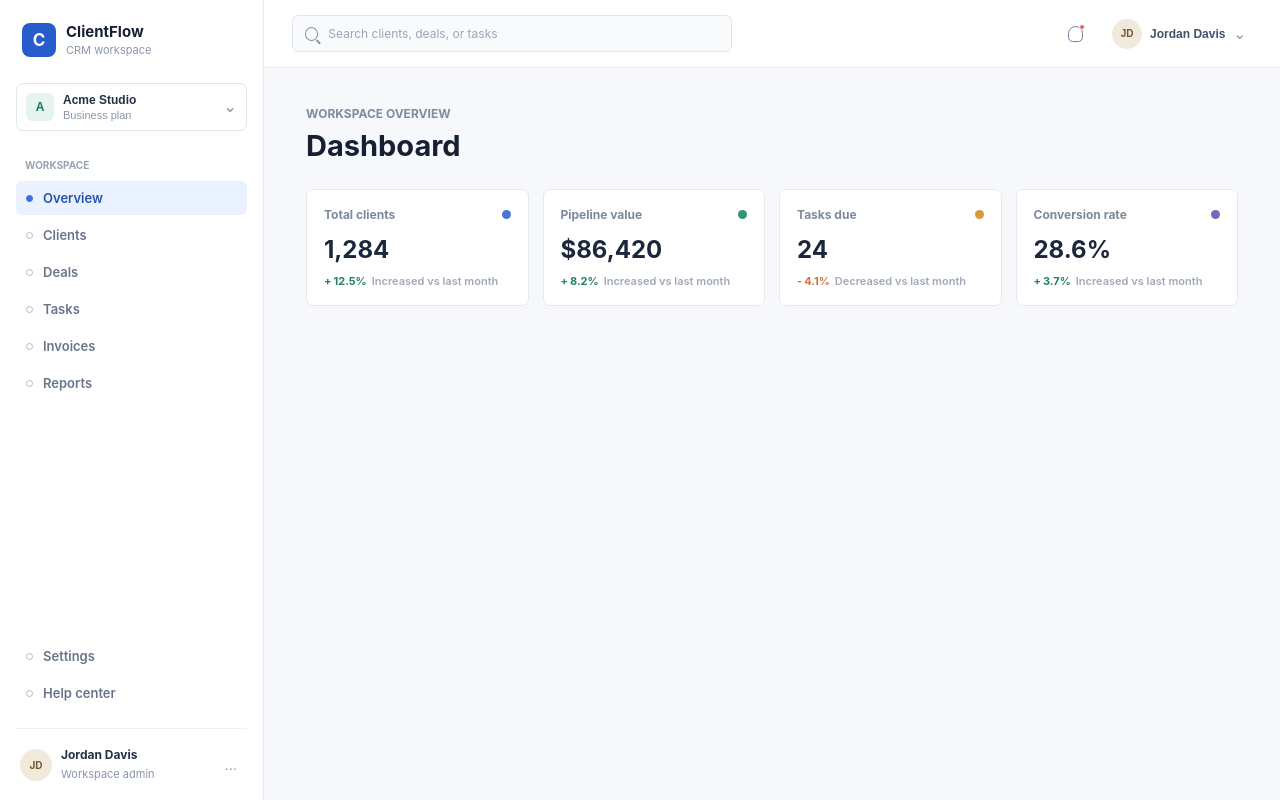
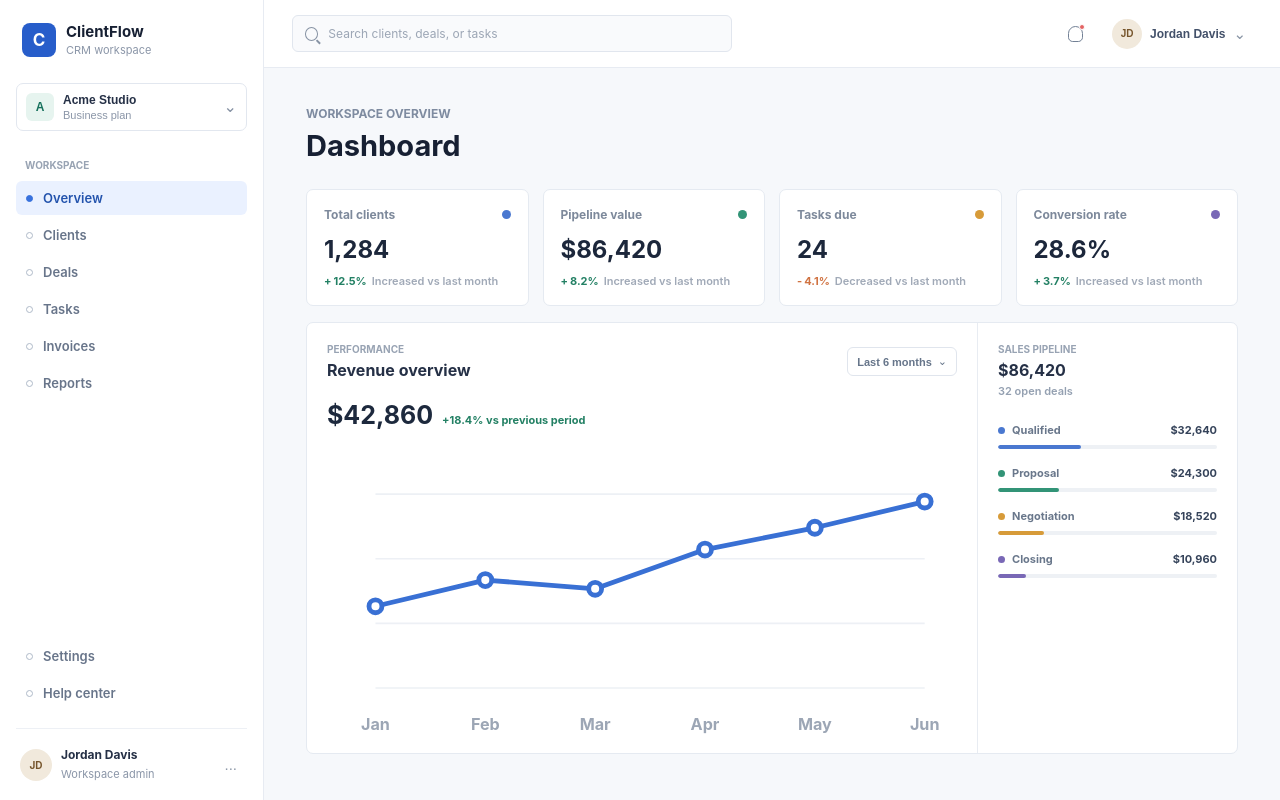
Before and after one commit to 13sanni/ClientFlowCRM, a React (Vite) app in the folder clientflow-crm/: page / in a window 1280 px wide. Built offline with nearby package versions, Linux system fonts and the light colour scheme.

Commit message:
Add RevenueOverview component and integrate it into the main application

```diff
--- a/clientflow-crm/src/App.css
+++ b/clientflow-crm/src/App.css
@@ -146,6 +146,200 @@
   margin-left: 3px;
   color: #a0a9b7;
   font-weight: 600;
+}
+
+.revenue-panel {
+  display: grid;
+  grid-template-columns: minmax(0, 1fr) 260px;
+  margin-top: 16px;
+  border: 1px solid #e5eaf1;
+  border-radius: 7px;
+  background: #ffffff;
+}
+
+.revenue-panel__chart {
+  min-width: 0;
+  padding: 20px 20px 10px;
+}
+
+.panel-heading,
+.pipeline-stage__details {
+  display: flex;
+  align-items: center;
+  justify-content: space-between;
+  gap: 12px;
+}
+
+.panel-heading p,
+.panel-heading h2,
+.revenue-panel__summary p,
+.pipeline-summary p,
+.pipeline-summary h2,
+.pipeline-stage p {
+  margin: 0;
+}
+
+.panel-heading__eyebrow {
+  color: #98a3b3;
+  font-size: 10px;
+  font-weight: 700;
+  letter-spacing: 0;
+  text-transform: uppercase;
+}
+
+.panel-heading h2,
+.pipeline-summary h2 {
+  margin-top: 5px;
+  color: #253046;
+  font-size: 16px;
+  font-weight: 700;
+  letter-spacing: 0;
+}
+
+.panel-heading__filter {
+  display: flex;
+  align-items: center;
+  gap: 6px;
+  border: 1px solid #e0e5ed;
+  border-radius: 6px;
+  background: #ffffff;
+  padding: 7px 9px;
+  color: #66758a;
+  cursor: pointer;
+  font-size: 11px;
+  font-weight: 700;
+}
+
+.panel-heading__filter:hover {
+  border-color: #b9c6d8;
+}
+
+.revenue-panel__summary {
+  display: flex;
+  align-items: baseline;
+  gap: 9px;
+  margin-top: 20px;
+}
+
+.revenue-panel__summary p {
+  color: #1d293d;
+  font-size: 25px;
+  font-weight: 700;
+}
+
+.revenue-panel__summary span {
+  color: #238064;
+  font-size: 11px;
+  font-weight: 700;
+}
+
+.revenue-chart {
+  margin-top: 6px;
+}
+
+.revenue-chart__svg {
+  display: block;
+  width: 100%;
+  min-height: 190px;
+}
+
+.revenue-chart__grid-line {
+  stroke: #edf0f5;
+  stroke-width: 1;
+}
+
+.revenue-chart__line {
+  fill: none;
+  stroke: #3970d4;
+  stroke-linecap: round;
+  stroke-linejoin: round;
+  stroke-width: 3;
+}
+
+.revenue-chart__point {
+  fill: #ffffff;
+  stroke: #3970d4;
+  stroke-width: 3;
+}
+
+.revenue-chart__month {
+  fill: #9ca6b5;
+  font-size: 10px;
+  font-weight: 700;
+}
+
+.pipeline-summary {
+  border-left: 1px solid #e8ecf2;
+  padding: 20px;
+}
+
+.pipeline-summary__heading span {
+  display: block;
+  margin-top: 4px;
+  color: #94a0b1;
+  font-size: 11px;
+  font-weight: 600;
+}
+
+.pipeline-summary__stages {
+  display: grid;
+  gap: 17px;
+  margin-top: 25px;
+}
+
+.pipeline-stage__details p {
+  display: flex;
+  align-items: center;
+  gap: 7px;
+  color: #69778b;
+  font-size: 11px;
+  font-weight: 700;
+}
+
+.pipeline-stage__details > span {
+  color: #35435a;
+  font-size: 11px;
+  font-weight: 700;
+}
+
+.pipeline-stage__dot {
+  width: 7px;
+  height: 7px;
+  border-radius: 50%;
+}
+
+.pipeline-stage__track {
+  height: 4px;
+  margin-top: 8px;
+  overflow: hidden;
+  border-radius: 3px;
+  background: #eef1f5;
+}
+
+.pipeline-stage__progress {
+  display: block;
+  height: 100%;
+  border-radius: inherit;
+}
+
+.pipeline-stage__dot--blue,
+.pipeline-stage__progress--blue {
+  background: #4a78d0;
+}
+
+.pipeline-stage__dot--green,
+.pipeline-stage__progress--green {
+  background: #329477;
+}
+
+.pipeline-stage__dot--amber,
+.pipeline-stage__progress--amber {
+  background: #d79b39;
+}
+
+.pipeline-stage__dot--violet,
+.pipeline-stage__progress--violet {
+  background: #7968b6;
 }
 
 .sidebar__brand-name {
@@ -552,10 +746,33 @@
   .metrics-grid {
     grid-template-columns: 1fr;
   }
+
+  .revenue-panel {
+    grid-template-columns: 1fr;
+  }
+
+  .pipeline-summary {
+    border-top: 1px solid #e8ecf2;
+    border-left: 0;
+  }
+
+  .revenue-panel__summary {
+    display: grid;
+    gap: 3px;
+  }
 }
 
 @media (min-width: 521px) and (max-width: 1100px) {
   .metrics-grid {
     grid-template-columns: repeat(2, minmax(0, 1fr));
   }
+
+  .revenue-panel {
+    grid-template-columns: 1fr;
+  }
+
+  .pipeline-summary {
+    border-top: 1px solid #e8ecf2;
+    border-left: 0;
+  }
 }
--- a/clientflow-crm/src/App.jsx
+++ b/clientflow-crm/src/App.jsx
@@ -1,6 +1,7 @@
 import { useState } from 'react'
 import './App.css'
 import MetricCard from './components/dashboard/MetricCard'
+import RevenueOverview from './components/dashboard/RevenueOverview'
 import Sidebar from './components/layout/Sidebar'
 import Topbar from './components/layout/Topbar'
 
@@ -27,6 +28,7 @@ function App() {
               <MetricCard key={metric.label} {...metric} />
             ))}
           </section>
+          <RevenueOverview />
         </main>
       </div>
     </div>
--- /dev/null
+++ b/clientflow-crm/src/components/dashboard/RevenueOverview.jsx
@@ -0,0 +1,120 @@
+const revenueData = [
+  { month: 'Jan', value: 18 },
+  { month: 'Feb', value: 24 },
+  { month: 'Mar', value: 22 },
+  { month: 'Apr', value: 31 },
+  { month: 'May', value: 36 },
+  { month: 'Jun', value: 42 },
+]
+
+const pipelineStages = [
+  { label: 'Qualified', value: '$32,640', percentage: 38, tone: 'blue' },
+  { label: 'Proposal', value: '$24,300', percentage: 28, tone: 'green' },
+  { label: 'Negotiation', value: '$18,520', percentage: 21, tone: 'amber' },
+  { label: 'Closing', value: '$10,960', percentage: 13, tone: 'violet' },
+]
+
+const chartPoints = revenueData
+  .map(({ value }, index) => {
+    const x = 30 + index * 68
+    const y = 154 - value * 2.7
+
+    return `${x},${y}`
+  })
+  .join(' ')
+
+function RevenueOverview() {
+  return (
+    <section className="revenue-panel" aria-labelledby="revenue-overview-title">
+      <div className="revenue-panel__chart">
+        <div className="panel-heading">
+          <div>
+            <p className="panel-heading__eyebrow">Performance</p>
+            <h2 id="revenue-overview-title">Revenue overview</h2>
+          </div>
+          <button className="panel-heading__filter" type="button">
+            Last 6 months
+            <span aria-hidden="true">&#8964;</span>
+          </button>
+        </div>
+
+        <div className="revenue-panel__summary">
+          <p>$42,860</p>
+          <span>+18.4% vs previous period</span>
+        </div>
+
+        <div className="revenue-chart">
+          <svg
+            className="revenue-chart__svg"
+            viewBox="0 0 390 190"
+            role="img"
+            aria-labelledby="revenue-chart-title revenue-chart-description"
+          >
+            <title id="revenue-chart-title">Monthly revenue trend</title>
+            <desc id="revenue-chart-description">
+              Revenue increased from eighteen thousand dollars in January to forty-two thousand
+              dollars in June.
+            </desc>
+            {[36, 76, 116, 156].map((y) => (
+              <line
+                key={y}
+                className="revenue-chart__grid-line"
+                x1="30"
+                x2="370"
+                y1={y}
+                y2={y}
+              />
+            ))}
+            <polyline className="revenue-chart__line" points={chartPoints} />
+            {revenueData.map(({ month, value }, index) => {
+              const x = 30 + index * 68
+              const y = 154 - value * 2.7
+
+              return (
+                <g key={month}>
+                  <circle className="revenue-chart__point" cx={x} cy={y} r="4" />
+                  <text className="revenue-chart__month" x={x} y="182" textAnchor="middle">
+                    {month}
+                  </text>
+                </g>
+              )
+            })}
+          </svg>
+        </div>
+      </div>
+
+      <div className="pipeline-summary">
+        <div className="pipeline-summary__heading">
+          <p className="panel-heading__eyebrow">Sales pipeline</p>
+          <h2>$86,420</h2>
+          <span>32 open deals</span>
+        </div>
+
+        <div className="pipeline-summary__stages">
+          {pipelineStages.map((stage) => (
+            <div className="pipeline-stage" key={stage.label}>
+              <div className="pipeline-stage__details">
+                <p>
+                  <span
+                    className={`pipeline-stage__dot pipeline-stage__dot--${stage.tone}`}
+                    aria-hidden="true"
+                  />
+                  {stage.label}
+                </p>
+                <span>{stage.value}</span>
+              </div>
+              <div className="pipeline-stage__track">
+                <span
+                  className={`pipeline-stage__progress pipeline-stage__progress--${stage.tone}`}
+                  style={{ width: `${stage.percentage}%` }}
+                />
+              </div>
+            </div>
+          ))}
+        </div>
+      </div>
+    </section>
+  )
+}
+
+export default RevenueOverview
```
